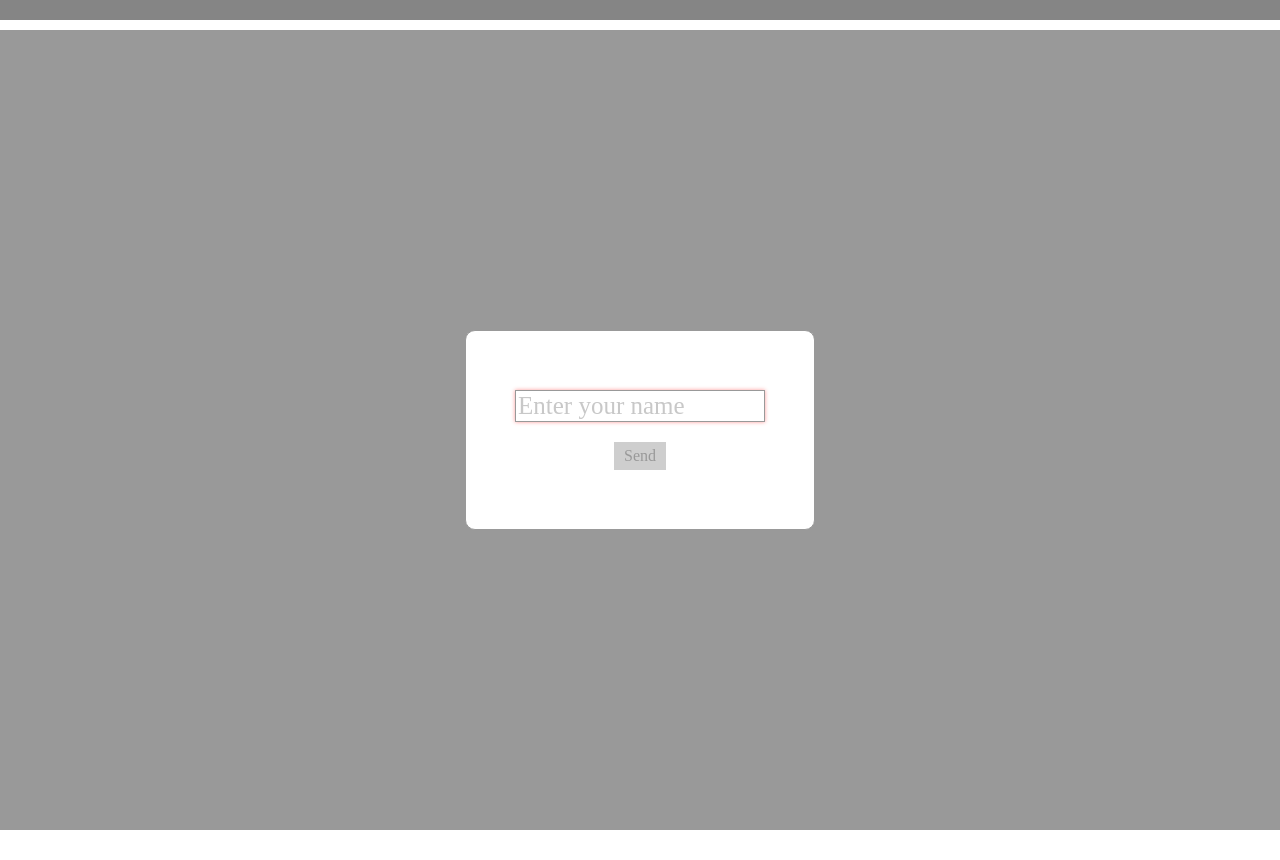
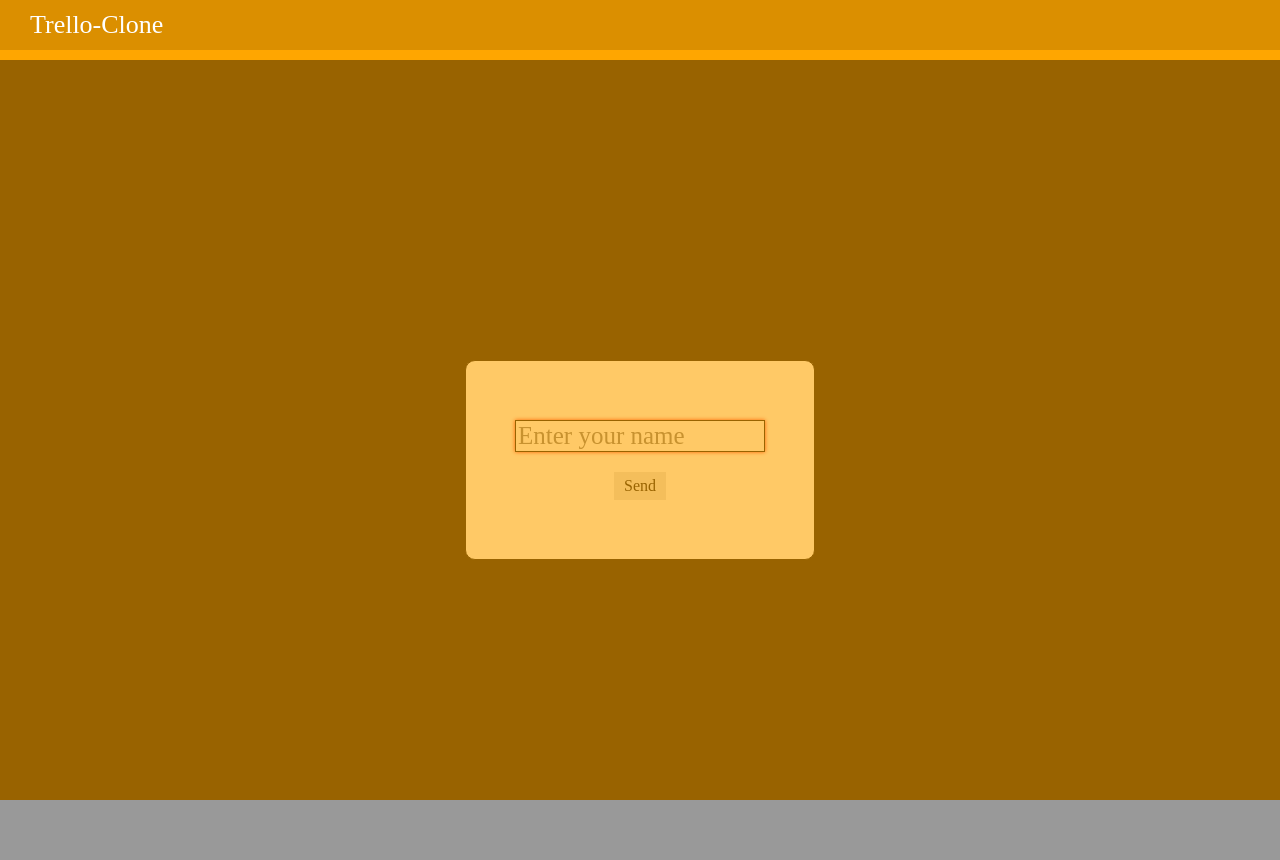
Before and after one commit to GlebSharipov/trello-clone, a React (Create React App) app: page / in a window 1280 px wide. Before the commit the page ends 830 px from the top, so only its background shows below. Built offline with nearby package versions, Linux system fonts and the light colour scheme.

Commit message:
fix: change design

```diff
--- a/src/App.tsx
+++ b/src/App.tsx
@@ -1,5 +1,6 @@
 import React, { FC, useState } from "react";
 
+import { COLORS } from "constant/colors";
 import styled from "styled-components";
 
 import { UserNamePopup, Board, Header } from "./components";
@@ -9,7 +10,7 @@ const App: FC = () => {
 
   return (
     <Root>
-      <Header>{authorName}</Header>
+      <Header authorName={authorName} />
       {authorName ? (
         <Board />
       ) : (
@@ -24,6 +25,7 @@ const App: FC = () => {
 
 const Root = styled.div`
   width: 100%;
-  height: 100%;
+  height: 100vh;
+  background-color: ${COLORS.orange};
 `;
 export default App;
--- a/src/components/Board/Board.tsx
+++ b/src/components/Board/Board.tsx
@@ -1,4 +1,4 @@
-import React, { FC, useState } from "react";
+import React, { FC } from "react";
 
 import { Column } from "components";
 import styled from "styled-components";
@@ -16,7 +16,6 @@ export const Board: FC = () => {
 
 const Root = styled.div`
   display: flex;
-  max-width: 1440px;
-  height: 100%;
-  margin: 0 auto;
+  width: 100%;
+  padding: 0 30px;
 `;
--- a/src/components/Card/Card.tsx
+++ b/src/components/Card/Card.tsx
@@ -24,11 +24,12 @@ const Root = styled.div`
   align-items: center;
   justify-content: space-between;
   max-width: 335px;
-  background-color: ${COLORS.gray};
-  padding: 8px 4px;
+  background-color: ${COLORS.white};
+  padding: 8px 8px;
   border-radius: 4px;
-  margin-bottom: 2px;
-  color: ${COLORS.white};
+  margin-bottom: 8px;
+  word-break: break-all;
+  color: ${COLORS.black};
 `;
 
 const StyledCrossIcon = styled(CrossIcon)`
--- a/src/components/Header/Header.tsx
+++ b/src/components/Header/Header.tsx
@@ -4,18 +4,30 @@ import { COLORS } from "constant/colors";
 import styled from "styled-components";
 
 interface HeaderProps {
-  children: React.ReactNode;
+  authorName: string;
 }
 
-export const Header: FC<HeaderProps> = ({ children }) => {
-  return <Root>{children}</Root>;
+export const Header: FC<HeaderProps> = ({ authorName }) => {
+  return (
+    <Root>
+      <Title>Trello-Clone</Title>
+      {authorName}
+    </Root>
+  );
 };
 
 const Root = styled.header`
+  display: flex;
+  justify-content: space-between;
   width: 100%;
-  background-color: ${COLORS.gray};
+  background-color: ${COLORS.dark_orange};
   padding: 10px 30px;
   font-size: 25px;
   margin-bottom: 10px;
   color: ${COLORS.white};
 `;
+
+const Title = styled.h1`
+  font-size: 26px;
+  color: ${COLORS.white};
+`;
--- a/src/components/UI/Input/Input.tsx
+++ b/src/components/UI/Input/Input.tsx
@@ -40,6 +40,7 @@ const StyledInput = styled.input`
   max-width: 250px;
   font-size: 25px;
   border: 1px solid ${COLORS.black};
+  background-color: ${COLORS.white};
   &:focus {
     outline: none;
     box-shadow: 0px 0px 4px ${COLORS.red};
--- a/src/constant/colors.ts
+++ b/src/constant/colors.ts
@@ -1,7 +1,12 @@
 export const COLORS = {
   black: "#000000",
   white: "#ffffff",
-  gray: "#858585",
+  gray: "#e3e3e3",
+  dark_gray: "#88898a",
   red: "#ff0000",
   green: "#20a602",
+  orange: "#ffa600",
+  dark_orange: "#db8f00",
+  blue: "#306ae6",
+  dark_blue: "#003dbf",
 };
```
